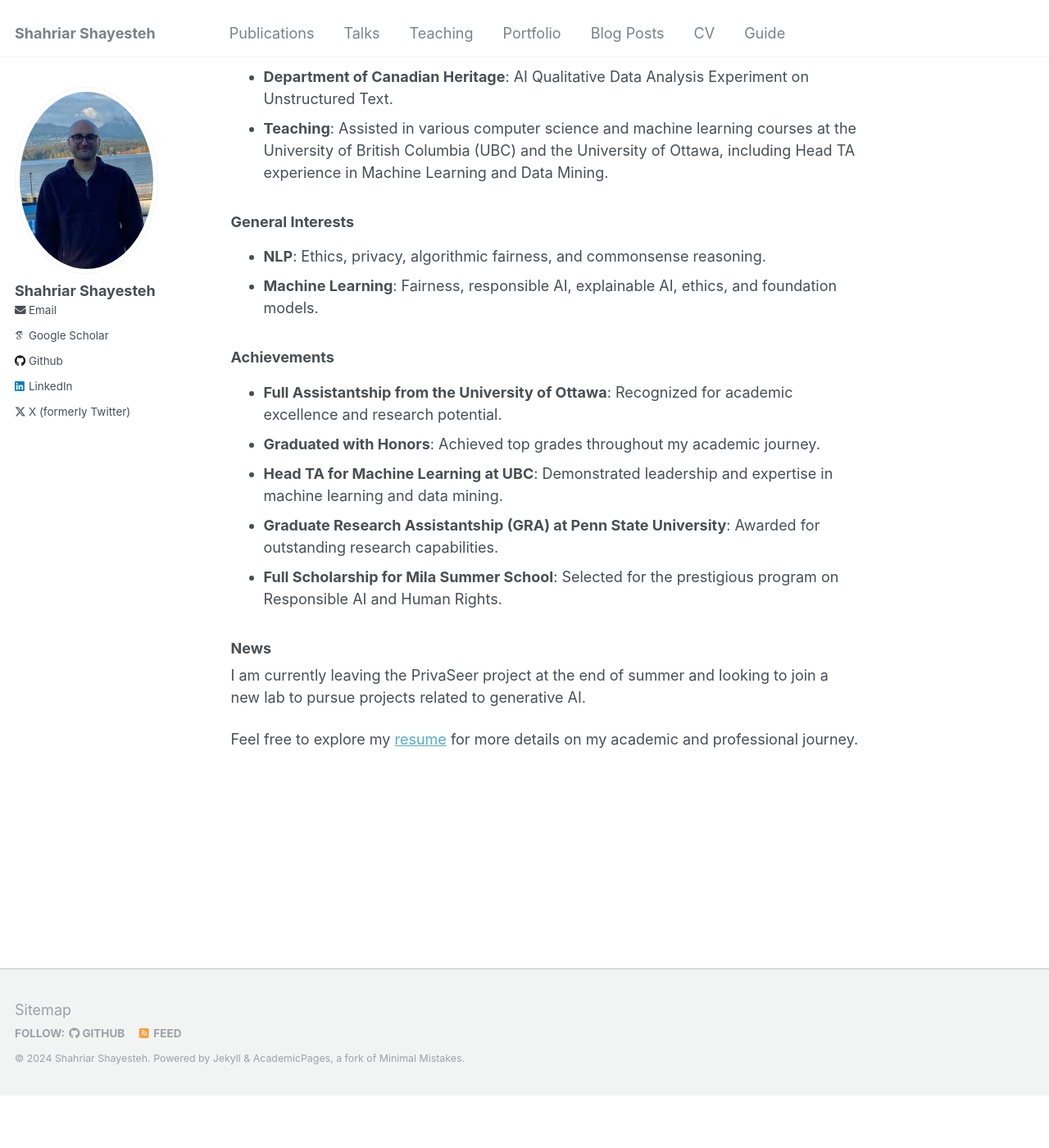
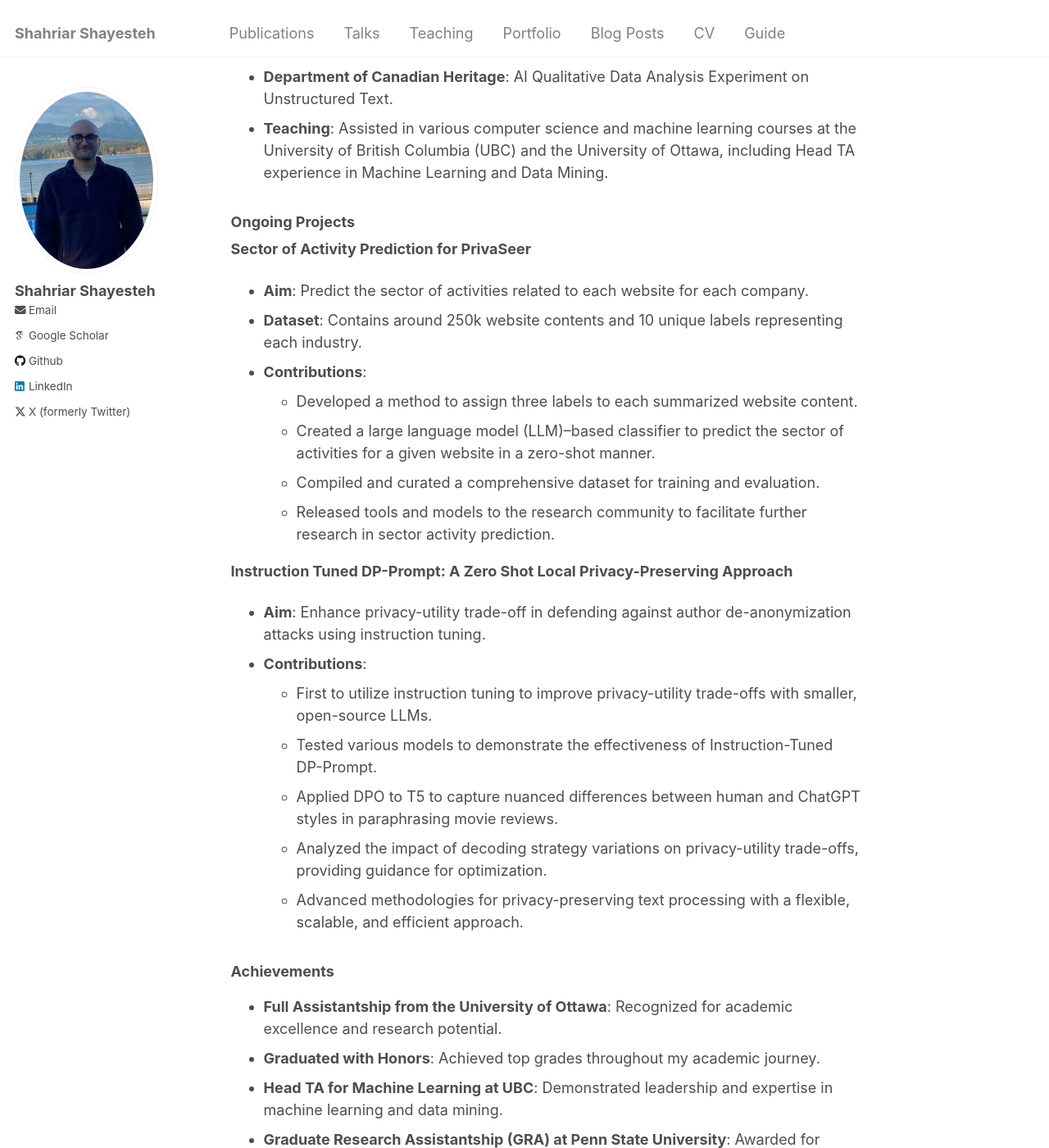
Before and after one commit to shahriarshayesteh/shahriarshayesteh.github.io, a Jekyll site: the page built from _pages/about.md, in a window 1280 px wide and 1400 px high, scrolled down 596 px. Shown: the whole window at 82% size. Built offline with Jekyll 4.4.1, drawn with Linux system fonts in a browser that asks for light colours; some web fonts are replaced; before the commit the page ends 1933 px from its top, so only the background shows below that.

Commit message:
Update about.md

```diff
--- a/_pages/about.md
+++ b/_pages/about.md
@@ -21,9 +21,24 @@ My research projects include [PrivaSeer](https://privaseer.ist.psu.edu), a priva
 - **Department of Canadian Heritage**: AI Qualitative Data Analysis Experiment on Unstructured Text.
 - **Teaching**: Assisted in various computer science and machine learning courses at the University of British Columbia (UBC) and the University of Ottawa, including Head TA experience in Machine Learning and Data Mining.
 
-### General Interests
-- **NLP**: Ethics, privacy, algorithmic fairness, and commonsense reasoning.
-- **Machine Learning**: Fairness, responsible AI, explainable AI, ethics, and foundation models.
+### Ongoing Projects
+**Sector of Activity Prediction for PrivaSeer**
+- **Aim**: Predict the sector of activities related to each website for each company.
+- **Dataset**: Contains around 250k website contents and 10 unique labels representing each industry.
+- **Contributions**:
+  - Developed a method to assign three labels to each summarized website content.
+  - Created a large language model (LLM)--based classifier to predict the sector of activities for a given website in a zero-shot manner.
+  - Compiled and curated a comprehensive dataset for training and evaluation.
+  - Released tools and models to the research community to facilitate further research in sector activity prediction.
+
+**Instruction Tuned DP-Prompt: A Zero Shot Local Privacy-Preserving Approach**
+- **Aim**: Enhance privacy-utility trade-off in defending against author de-anonymization attacks using instruction tuning.
+- **Contributions**:
+  - First to utilize instruction tuning to improve privacy-utility trade-offs with smaller, open-source LLMs.
+  - Tested various models to demonstrate the effectiveness of Instruction-Tuned DP-Prompt.
+  - Applied DPO to T5 to capture nuanced differences between human and ChatGPT styles in paraphrasing movie reviews.
+  - Analyzed the impact of decoding strategy variations on privacy-utility trade-offs, providing guidance for optimization.
+  - Advanced methodologies for privacy-preserving text processing with a flexible, scalable, and efficient approach.
 
 ### Achievements
 - **Full Assistantship from the University of Ottawa**: Recognized for academic excellence and research potential.
```
